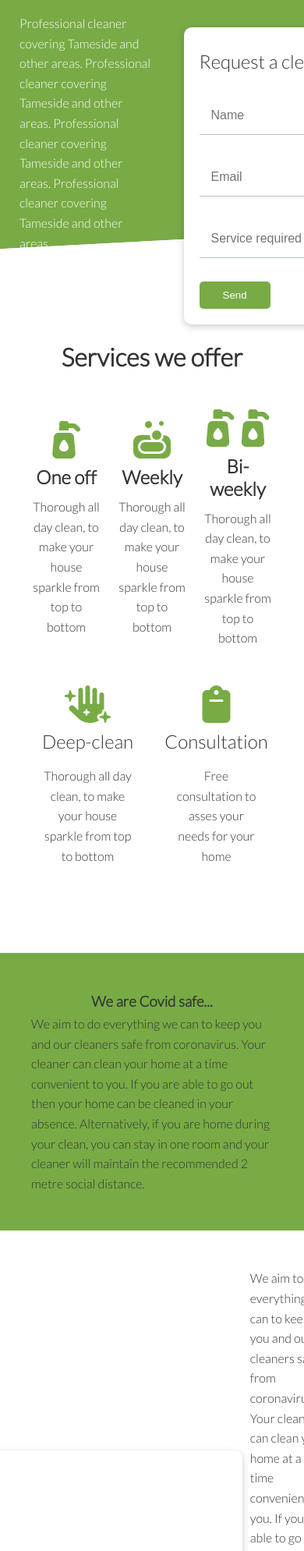
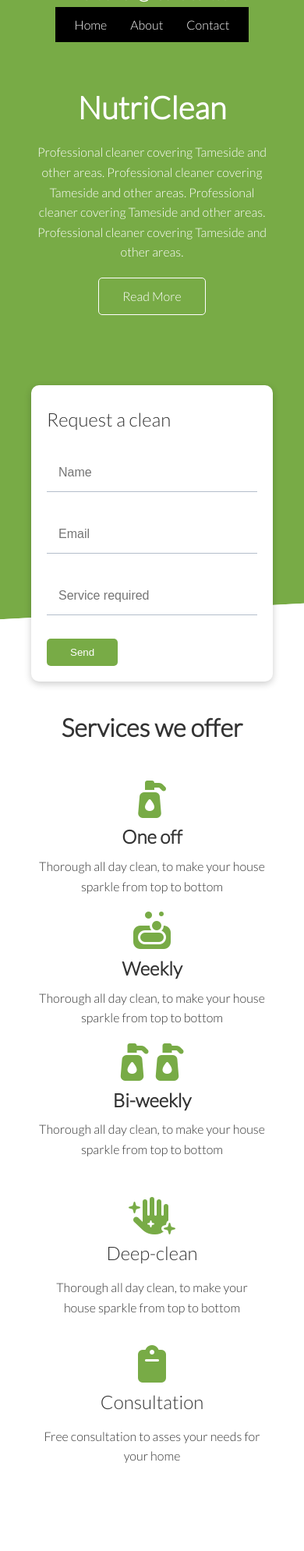
Before and after one commit to Angela-Inniss/NutriClean, a PHP site: page /home.html in a window 390 px wide; the page is wider, and only the part inside the window is pictured. Shown: the part 141-2130 px from the top of that part at 78% size. Run offline with PHP 8.4, Linux system fonts and the light colour scheme; some libraries are stand-ins or nearby versions.

Commit message:
add media queries

```diff
--- a/home.css
+++ b/home.css
@@ -9,7 +9,7 @@
 }
 
 * {
-    box-sizing:border-box;
+    box-sizing: border-box;
     padding:0;
     margin:0;
 }
@@ -44,7 +44,7 @@ img {
 .navbar {
     background-color: black;
     color: white;
-    height: 80px;
+  height: 100%;
 }
 
 .navbar-inner {
@@ -301,7 +301,66 @@ img {
     transform:scale(0.90);
 }
 
+/* media queries
+*/
 
+/* tablet*/
+
+@media(max-width: 768px){
+    .grid,
+    .showcase .grid {
+        grid-template-columns: 1fr;
+    }
+
+    .showcase {
+        height: auto; /* this takes the height of the container */
+
+    }
+    .showcase-text {
+        text-align: center;
+        margin-top: 40px;
+    }
+
+    .showcase-form {
+        justify-self: center;
+        margin: auto;
+        width: 400px;
+
+    }
+}
+
+@media(max-width: 400px){
+    .showcase-form {
+        width: 100%;
+    }
+}
+
+
+/* this takes the height of the container /*
+/* mobile*/
+
+@media(max-width: 700px) {
+    .navbar {
+        background-color: var(--primary-color);
+    }
+
+    .navbar-inner {
+        flex-direction: column;
+    }
+
+    .navbar-inner {
+        padding: 10px;
+    }
+
+    .navbar-inner img {
+        box-shadow: 0 3px 10px rgba(0, 0, 0, 0.2);
+    }
+
+    .links-nav {
+        padding: 10px;
+        background-color: black;
+    }
+}
 /* margin */
 
 
```
